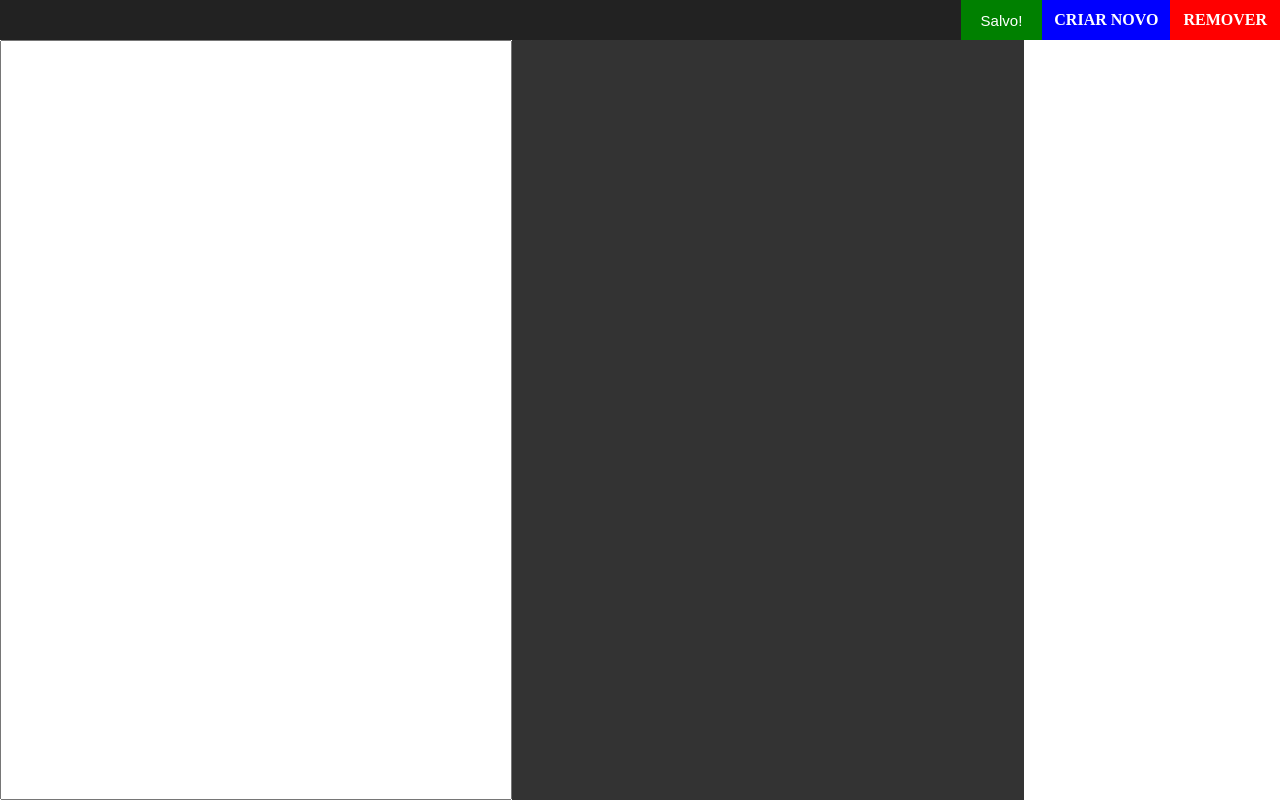
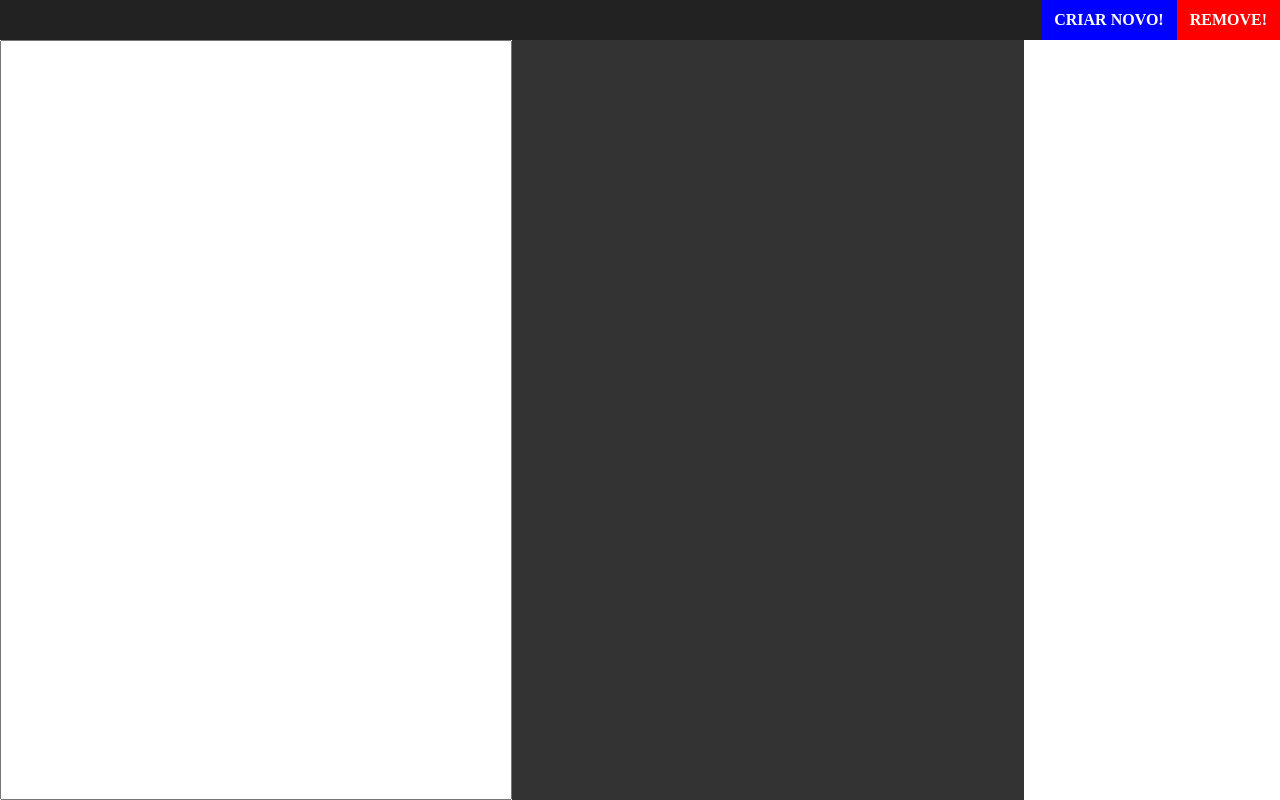
Before and after one commit to lucashsmoraes/reactjs-ninja, a React app in the folder app/: page / in a window 1280 px wide. Built offline with nearby package versions, Linux system fonts and the light colour scheme.

Commit message:
criando componentes Button e melhorando o css do button

```diff
--- a/app/src/App.js
+++ b/app/src/App.js
@@ -15,7 +15,7 @@ class App extends Component {
     super()
     this.state = {
       value: '',
-      isSaving: false
+      isSaving: null
     }
 
     this.handleChange = (e) => {
--- /dev/null
+++ b/app/src/components/button/button.css
@@ -0,0 +1,25 @@
+@charset 'utf-8';
+
+.button {
+    border: 0;
+    color: #fff;
+    font-weight: 700;
+    padding: 0 13px;
+    text-transform: uppercase;
+  }
+
+  .button.-danger {
+    background: red;
+  }
+
+  .button.-danger:hover {
+    background: darkred;
+  }
+
+  .button.-success {
+    background: blue;
+  }
+
+  .button.-success:hover {
+    background: darkblue;
+  }
--- /dev/null
+++ b/app/src/components/button/index.js
@@ -0,0 +1,10 @@
+import './button.css'
+import React from 'react'
+
+const Button = ({ onClick, children, kind }) => (
+    <button onClick={onClick} className={`button -${kind}`}>
+        {children}
+    </button>
+)
+
+export default Button
--- a/app/src/components/markdown/markdown-editor.header.js
+++ b/app/src/components/markdown/markdown-editor.header.js
@@ -1,10 +1,20 @@
 import React from 'react'
+import Button from '../button'
 
 const MarkdownEditorHeader = ({ isSaving, handleRemove, handleCreate }) => (
     <header className='editor-header'>
-        <p className='save-message'>{isSaving ? 'Salvando...' : 'Salvo!'}</p>
-        <button className='button-create' onClick={handleCreate}>Criar novo</button>
-        <button className='button-remove' onClick={handleRemove}>Remover</button>
+        {isSaving !== null && (
+            <p className='save-message'>
+                {isSaving ? 'Salvando...' : 'Salvo!'}
+            </p>
+        )}
+        <Button onClick={handleCreate} kind='success'>
+            Criar Novo!
+        </Button>
+        <Button onClick={handleRemove} kind='danger'>
+            Remove!
+        </Button>
+
     </header>
 
 )
--- a/app/src/css/style.css
+++ b/app/src/css/style.css
@@ -43,33 +43,6 @@ body {
   margin: 0;
   padding: 0 20px;
 }
-
-.button-remove {
-  border: 0;
-  background: red;
-  color: #fff;
-  font-weight: 700;
-  padding: 0 13px;
-  text-transform: uppercase;
-}
-
-.button-remove:hover {
-  background: darkred;
-}
-
-.button-create {
-  border: 0;
-  background: blue;
-  color: #fff;
-  font-weight: 700;
-  padding: 0 12px;
-  text-transform: uppercase;
-}
-
-.button-create:hover {
-  background: darkblue;
-}
-
 textarea,
 .view {
   height: calc(100% - 40px);
```
